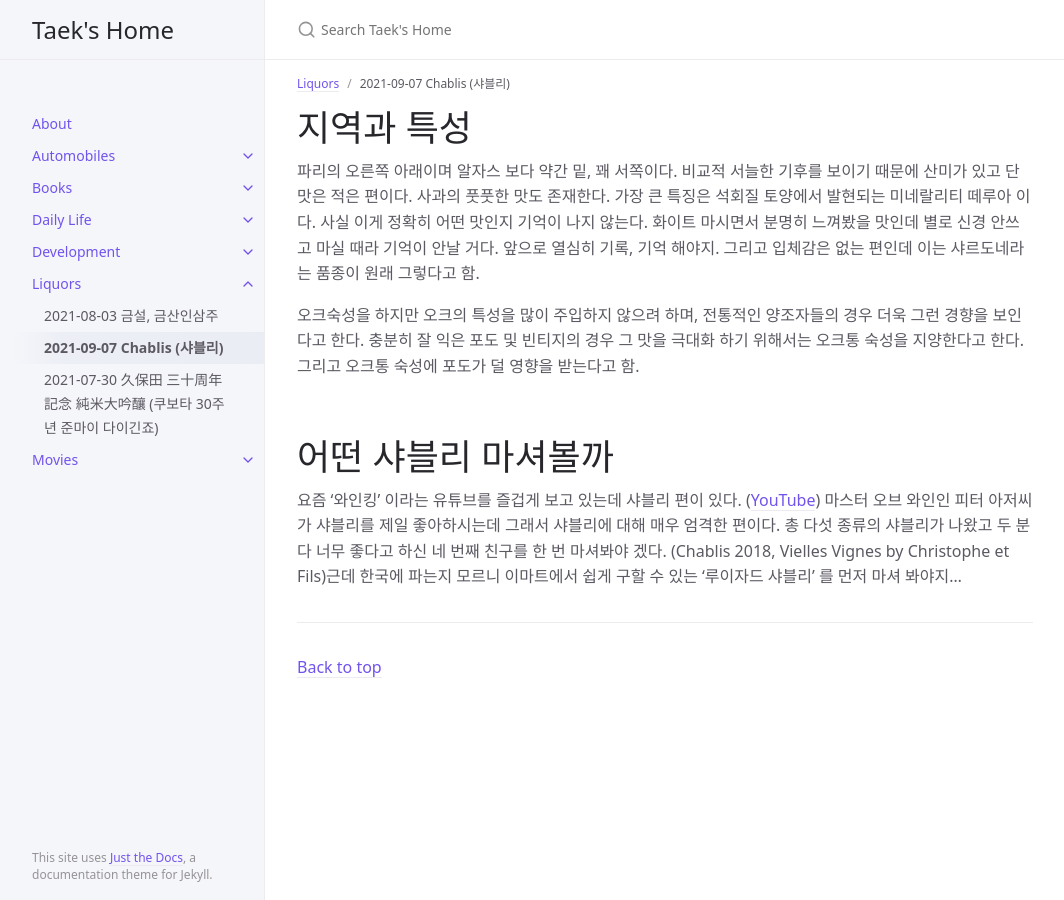
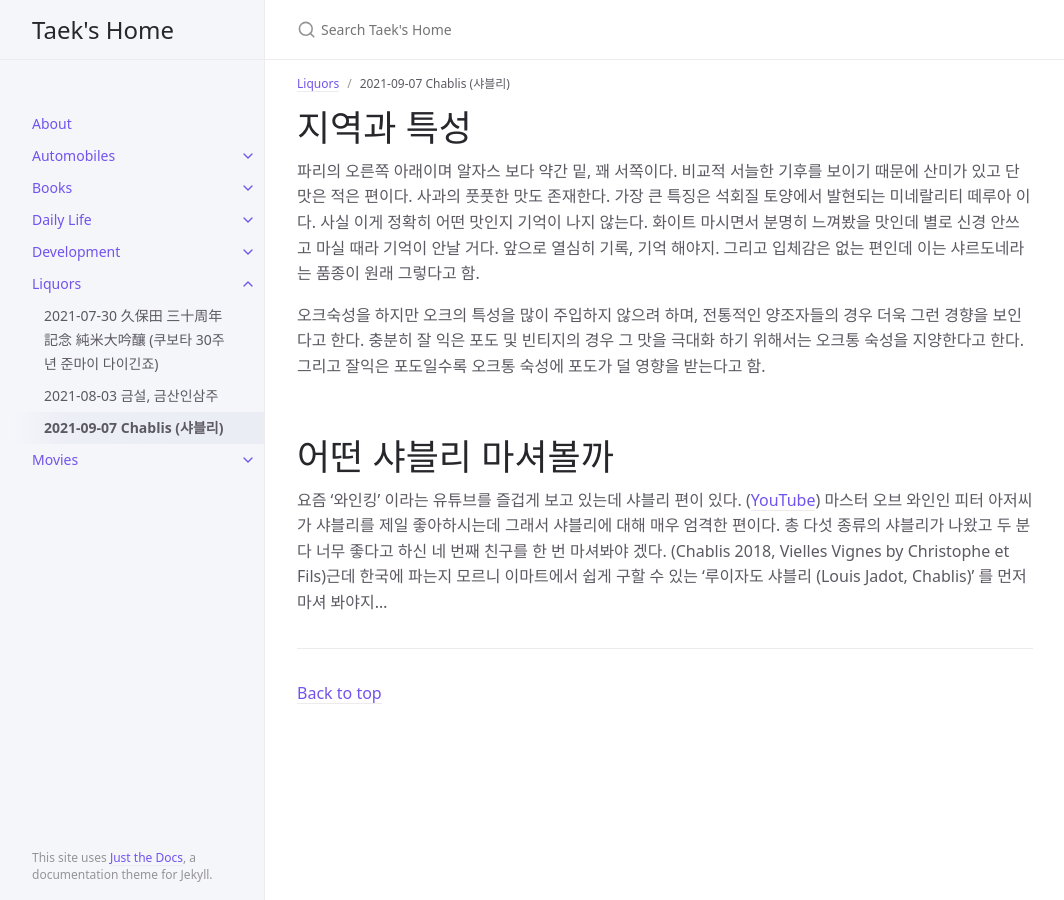
Before and after one commit to SEONGTAEK01/SEONGTAEK01.github.io, a Jekyll site: the page built from docs/liquors/2021-09-07.md, in a window 1280 px wide. Shown: the whole page, without its empty margins (107-1171 px from the left). Built offline with Jekyll 4.4.1, drawn with Linux system fonts in a browser that asks for light colours.

Commit message:
Reorder Liquors

```diff
--- a/docs/liquors/2021-09-07.md
+++ b/docs/liquors/2021-09-07.md
@@ -2,13 +2,13 @@
 layout: default
 title: 2021-09-07 Chablis (샤블리)
 parent: Liquors
-nav_order: 1
+nav_order: 3
 ---
 
 # 지역과 특성
 파리의 오른쪽 아래이며 알자스 보다 약간 밑, 꽤 서쪽이다. 비교적 서늘한 기후를 보이기 때문에 산미가 있고 단 맛은 적은 편이다. 사과의 풋풋한 맛도 존재한다. 가장 큰 특징은 석회질 토양에서 발현되는 미네랄리티 떼루아 이다. 사실 이게 정확히 어떤 맛인지 기억이 나지 않는다. 화이트 마시면서 분명히 느껴봤을 맛인데 별로 신경 안쓰고 마실 때라 기억이 안날 거다. 앞으로 열심히 기록, 기억 해야지. 그리고 입체감은 없는 편인데 이는 샤르도네라는 품종이 원래 그렇다고 함.
 
-오크숙성을 하지만 오크의 특성을 많이 주입하지 않으려 하며, 전통적인 양조자들의 경우 더욱 그런 경향을 보인다고 한다. 충분히 잘 익은 포도 및 빈티지의 경우 그 맛을 극대화 하기 위해서는 오크통 숙성을 지양한다고 한다. 그리고 오크통 숙성에 포도가 덜 영향을 받는다고 함.
+오크숙성을 하지만 오크의 특성을 많이 주입하지 않으려 하며, 전통적인 양조자들의 경우 더욱 그런 경향을 보인다고 한다. 충분히 잘 익은 포도 및 빈티지의 경우 그 맛을 극대화 하기 위해서는 오크통 숙성을 지양한다고 한다. 그리고 잘익은 포도일수록 오크통 숙성에 포도가 덜 영향을 받는다고 함.
 
 # 어떤 샤블리 마셔볼까
-요즘 ‘와인킹’ 이라는 유튜브를 즐겁게 보고 있는데 샤블리 편이 있다. ([YouTube](https://www.youtube.com/watch?v=_uxQNDEmVRk)) 마스터 오브 와인인 피터 아저씨가 샤블리를 제일 좋아하시는데 그래서 샤블리에 대해 매우 엄격한 편이다. 총 다섯 종류의 샤블리가 나왔고 두 분 다 너무 좋다고 하신 네 번째 친구를 한 번 마셔봐야 겠다. (Chablis 2018, Vielles Vignes by Christophe et Fils)근데 한국에 파는지 모르니 이마트에서 쉽게 구할 수 있는 ‘루이자드 샤블리’ 를 먼저 마셔 봐야지…
+요즘 ‘와인킹’ 이라는 유튜브를 즐겁게 보고 있는데 샤블리 편이 있다. ([YouTube](https://www.youtube.com/watch?v=_uxQNDEmVRk)) 마스터 오브 와인인 피터 아저씨가 샤블리를 제일 좋아하시는데 그래서 샤블리에 대해 매우 엄격한 편이다. 총 다섯 종류의 샤블리가 나왔고 두 분 다 너무 좋다고 하신 네 번째 친구를 한 번 마셔봐야 겠다. (Chablis 2018, Vielles Vignes by Christophe et Fils)근데 한국에 파는지 모르니 이마트에서 쉽게 구할 수 있는 ‘루이자도 샤블리 (Louis Jadot, Chablis)’ 를 먼저 마셔 봐야지…
```
Also changed, not shown: docs/liquors/2021-07-31.md (+1 -1 lines), docs/liquors/2021-08-03.md (+1 -1 lines).
